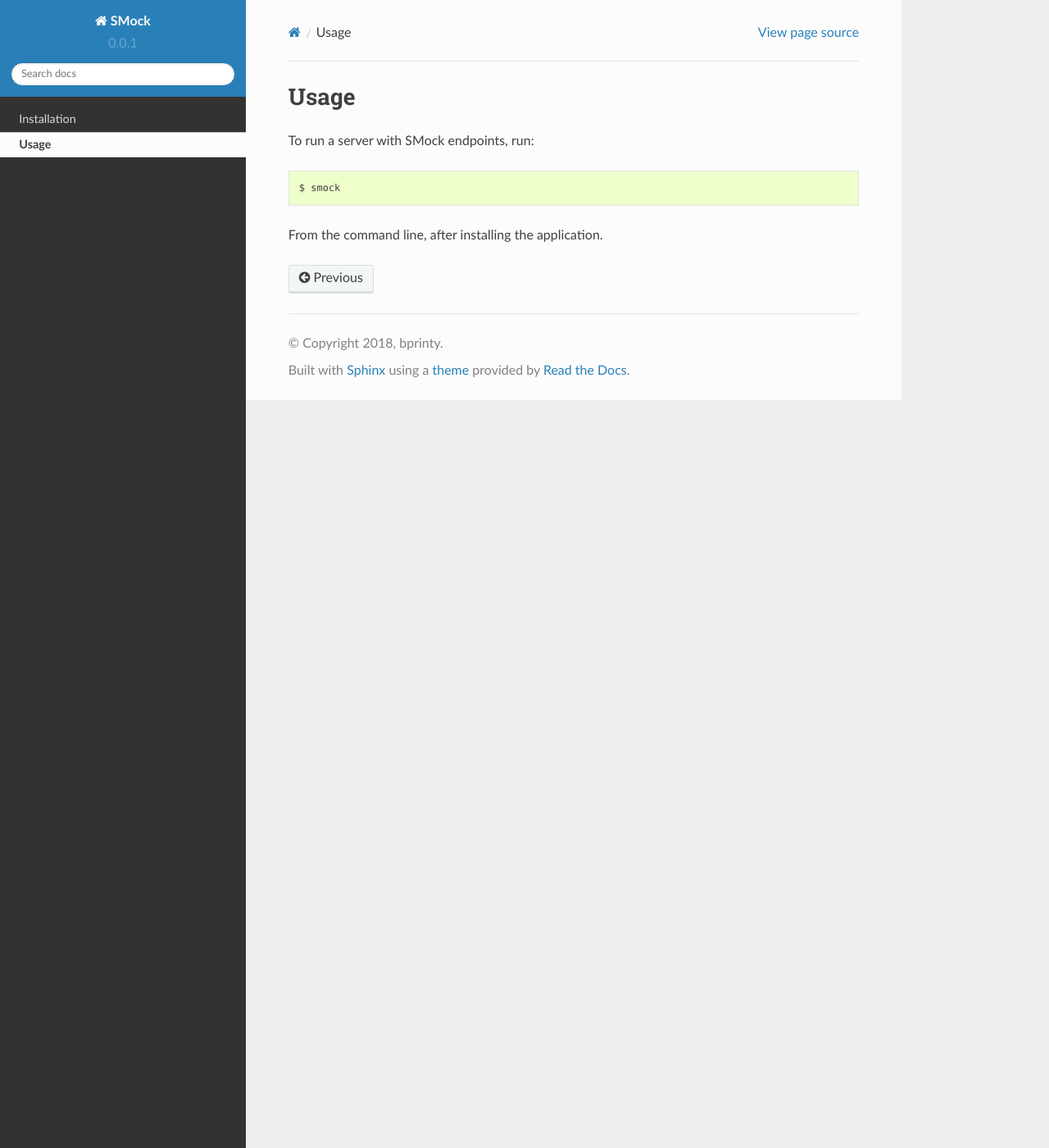
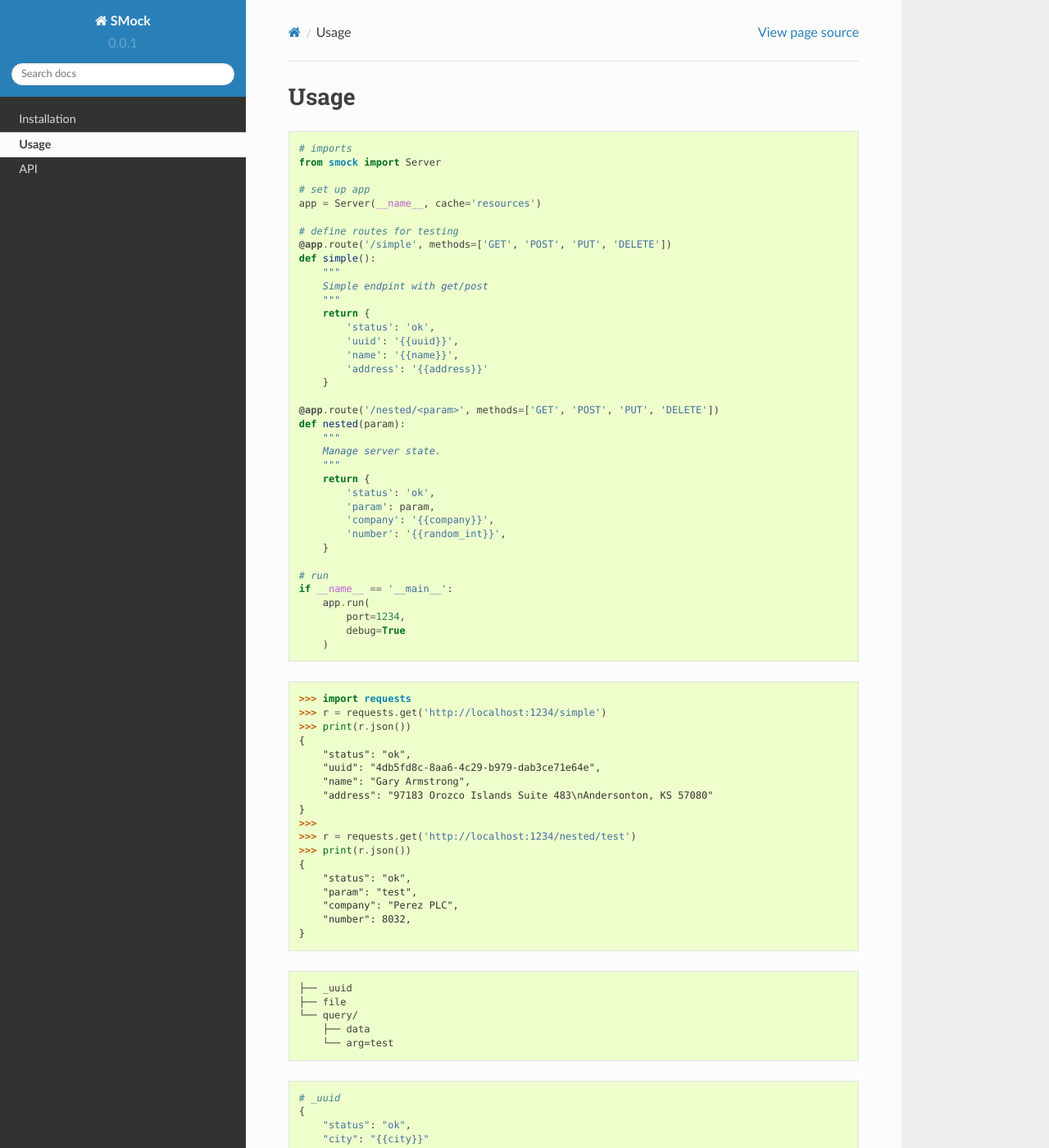
Before and after one commit to bprinty/faux, a Sphinx documentation site: the page built from docs/usage.rst, in a window 1280 px wide and 1400 px high. Shown: the whole window at 82% size. Built offline with Sphinx 7.4.7 and the Read the Docs theme 2.0.0, drawn with Linux system fonts in a browser that asks for light colours; formulas are drawn with MathJax 3; pages that are not in the unit, such as notebooks, are missing from menus; some of the changed text lies outside the part shown.

```diff
--- /dev/null
+++ b/docs/requirements.txt
@@ -0,0 +1,3 @@
+sphinx==1.7.7
+sphinx_rtd_theme==0.4.1
+sphinxcontrib-napoleon==0.6.1
--- a/docs/routes.rst
+++ /dev/null
@@ -1,4 +0,0 @@
-Routes
-======
-
-This should be auto populated with a flask extension ...
--- a/docs/usage.rst
+++ b/docs/usage.rst
@@ -2,9 +2,157 @@
 Usage
 ========
 
-To run a server with SMock endpoints, run::
-
-    $ smock
 
 
-From the command line, after installing the application.
+
+.. code-block:: python
+
+    # imports
+    from smock import Server
+
+    # set up app
+    app = Server(__name__, cache='resources')
+
+    # define routes for testing
+    @app.route('/simple', methods=['GET', 'POST', 'PUT', 'DELETE'])
+    def simple():
+        """
+        Simple endpint with get/post
+        """
+        return {
+            'status': 'ok',
+            'uuid': '{{uuid}}',
+            'name': '{{name}}',
+            'address': '{{address}}'
+        }
+
+    @app.route('/nested/<param>', methods=['GET', 'POST', 'PUT', 'DELETE'])
+    def nested(param):
+        """
+        Manage server state.
+        """
+        return {
+            'status': 'ok',
+            'param': param,
+            'company': '{{company}}',
+            'number': '{{random_int}}',
+        }
+
+    # run
+    if __name__ == '__main__':
+        app.run(
+            port=1234,
+            debug=True
+        )
+
+
+
+.. code-block:: python
+
+    >>> import requests
+    >>> r = requests.get('http://localhost:1234/simple')
+    >>> print(r.json())
+    {
+        "status": "ok",
+        "uuid": "4db5fd8c-8aa6-4c29-b979-dab3ce71e64e",
+        "name": "Gary Armstrong",
+        "address": "97183 Orozco Islands Suite 483\nAndersonton, KS 57080"
+    }
+    >>>
+    >>> r = requests.get('http://localhost:1234/nested/test')
+    >>> print(r.json())
+    {
+        "status": "ok",
+        "param": "test",
+        "company": "Perez PLC",
+        "number": 8032,
+    }
+
+
+
+.. code-block::
+
+    ├── _uuid
+    ├── file
+    └── query/
+        ├── data
+        └── arg=test
+
+
+
+.. code-block::
+
+    # _uuid
+    {
+        "status": "ok",
+        "city": "{{city}}"
+    }
+
+    # file
+    {
+        "status": "ok",
+        "month": "{{month}}",
+    }
+
+    # query/arg=test
+    {
+        "status": "ok",
+        "arg": "test",
+        "digit": {{random_digit}}
+    }
+
+    # query/data
+    {
+        "status": "ok",
+        "data": "test"
+    }
+
+
+
+.. code-block:: python
+
+    import pytest
+
+    @pytest.fixture(scope='session')
+    def server():
+        """
+        Set up mock server for testing request caching.
+        """
+        from smock import Server
+        app = Server(__name__, cache='resources')
+        with app.run(port=1234):
+            yield
+        return
+
+
+.. code-block:: python
+
+    >>> import requests
+    >>> r = requests.get('http://localhost:1234/4db5fd8c-8aa6-4c29-b979-dab3ce71e64e')
+    >>> print(r.json())
+    {
+        "status": "ok",
+        "city": "Sacramento",
+    }
+
+    >>> r = requests.get('http://localhost:1234/file')
+    >>> print(r.json())
+    {
+        "status": "ok",
+        "month": "05"
+    }
+
+    >>> r = requests.get('http://localhost:1234/query?arg=test')
+    >>> print(r.json())
+    {
+        "status": "ok",
+        "arg": "test",
+        "digit": 4
+    }
+
+    >>> r = requests.get('http://localhost:1234/query/data')
+    >>> print(r.json())
+    {
+        "status": "ok",
+        "data": "test"
+    }
```
Also changed, not shown: docs/api.rst (added, +26 -0 lines), docs/index.rst (+13 -3 lines), docs/installation.rst (+22 -5 lines), 2 other files.
